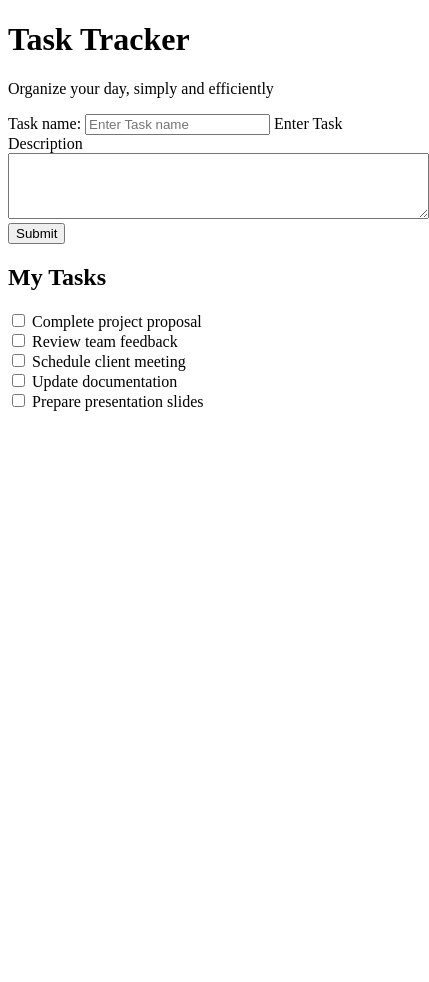
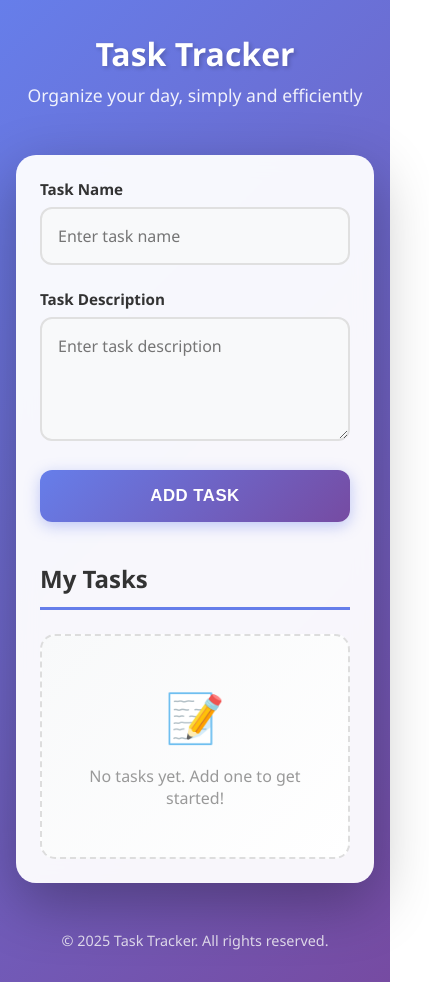
Before and after one commit to rahmanaboussaidy/my-portifolio, a plain HTML site: page project/index.html in a window 390 px wide. Shown: the whole page, 429 px wide, since content can reach past the window. Before the commit the page ends 844 px from the top, so only its background shows below. Drawn offline with Linux system fonts and the light colour scheme.

Commit message:
First Html/Css/Js project

```diff
--- a/project/index.html
+++ b/project/index.html
@@ -5,64 +5,49 @@
     <meta name="viewport" content="width=device-width, initial-scale=1.0">
     <title>Task Tracker</title>
     <link rel="stylesheet" href="style.css">
-    <link rel="stylesheet" href="script.js">
 </head>
 <body>
-    <!-- header -->
-    <Header>
-        <div>
+    <div class="container">
+        <!-- Header -->
+        <header>
             <h1>Task Tracker</h1>
             <p>Organize your day, simply and efficiently</p>
+        </header>
+
+        <!-- Main Card -->
+        <div class="card">
+            <!-- Input Area -->
+            <section class="form-section">
+                <form id="task-form">
+                    <div>
+                        <label for="task-name">Task Name</label>
+                        <input type="text" id="task-name" placeholder="Enter task name" required>
                     </div>
-    </Header>
 
-    <!-- main body -->
-    <main>
-        <!-- Input Area -->
-        <section>
-            <form action="">
-                <label for="task name">Task name: </label>
-                <input type="text" name="task name" placeholder="Enter Task name">
-                <label for="task description">Enter Task Description</label>
-                <textarea name="description" rows="4" cols="50"></textarea>
-                <input type="submit" value="Submit">
+                    <div>
+                        <label for="task-desc">Task Description</label>
+                        <textarea id="task-desc" rows="4" placeholder="Enter task description"></textarea>
+                    </div>
+
+                    <button type="submit">Add Task</button>
                 </form>
             </section>
 
-        <!-- Task List  -->
-        <section>
-            <h2 class="section-title">My Tasks</h2>
-            <div>
-                <input type="checkbox" id="task1" class="task-checkbox">
-                <label for="task1" class="task-label">Complete project proposal</label>
+            <!-- Task List Area -->
+            <section class="task-section">
+                <h2>My Tasks</h2>
+                <div id="task-list">
+                    <div class="empty-message">No tasks yet. Add one to get started!</div>
+                </div>
+            </section>
         </div>
 
-            <div>
-                <input type="checkbox" id="task2" class="task-checkbox">
-                <label for="task2" class="task-label">Review team feedback</label>
+        <!-- Footer -->
+        <footer>
+            <p>&copy; 2025 Task Tracker. All rights reserved.</p>
+        </footer>
     </div>
 
-            <div>
-                <input type="checkbox" id="task3" class="task-checkbox">
-                <label for="task3" class="task-label">Schedule client meeting</label>
-            </div>
-
-            <div>
-                <input type="checkbox" id="task4" class="task-checkbox">
-                <label for="task4" class="task-label">Update documentation</label>
-            </div>
-
-            <div>
-                <input type="checkbox" id="task5" class="task-checkbox">
-                <label for="task5" class="task-label">Prepare presentation slides</label>
-            </div>
-
-        </section>
-    </main>
-
-    <!-- footer  -->
-    <footer>
-
-    </footer>
+    <script src="script.js"></script>
 </body>
 </html>
--- a/project/script.js
+++ b/project/script.js
@@ -0,0 +1,5 @@
+// This is your external JavaScript file
+console.log("The JavaScript file is linked and running!");
+
+// You can add more JavaScript code here
+alert("Hello from the external script!");
--- a/project/style.css
+++ b/project/style.css
@@ -0,0 +1,295 @@
+        /* Reset */
+        * {
+            margin: 0;
+            padding: 0;
+            box-sizing: border-box;
+        }
+
+        /* Base styles */
+        body {
+            font-family: 'Segoe UI', Tahoma, Geneva, Verdana, sans-serif;
+            background: linear-gradient(135deg, #667eea 0%, #764ba2 100%);
+            min-height: 100vh;
+            padding: 2rem 1rem;
+        }
+
+        .container {
+            max-width: 800px;
+            margin: 0 auto;
+        }
+
+        /* Header */
+        header {
+            text-align: center;
+            margin-bottom: 3rem;
+            animation: fadeInDown 0.6s ease;
+        }
+
+        header h1 {
+            color: #fff;
+            font-size: 3rem;
+            font-weight: 700;
+            margin-bottom: 0.5rem;
+            text-shadow: 2px 2px 4px rgba(0,0,0,0.2);
+        }
+
+        header p {
+            color: rgba(255, 255, 255, 0.9);
+            font-size: 1.1rem;
+            font-weight: 300;
+        }
+
+        /* Card Container */
+        .card {
+            background: rgba(255, 255, 255, 0.95);
+            backdrop-filter: blur(10px);
+            border-radius: 20px;
+            padding: 2.5rem;
+            box-shadow: 0 20px 60px rgba(0, 0, 0, 0.3);
+            animation: fadeInUp 0.6s ease;
+        }
+
+        /* Form Section */
+        .form-section {
+            margin-bottom: 2.5rem;
+        }
+
+        form div {
+            margin-bottom: 1.5rem;
+        }
+
+        label {
+            display: block;
+            margin-bottom: 0.5rem;
+            font-weight: 600;
+            color: #333;
+            font-size: 0.95rem;
+        }
+
+        input,
+        textarea {
+            width: 100%;
+            padding: 1rem;
+            font-size: 1rem;
+            border: 2px solid #e0e0e0;
+            border-radius: 12px;
+            transition: all 0.3s ease;
+            font-family: inherit;
+            background: #f8f9fa;
+        }
+
+        input:focus,
+        textarea:focus {
+            outline: none;
+            border-color: #667eea;
+            background: #fff;
+            box-shadow: 0 0 0 4px rgba(102, 126, 234, 0.1);
+        }
+
+        textarea {
+            resize: vertical;
+            min-height: 100px;
+        }
+
+        button {
+            width: 100%;
+            padding: 1rem;
+            font-size: 1.05rem;
+            font-weight: 600;
+            border: none;
+            border-radius: 12px;
+            cursor: pointer;
+            transition: all 0.3s ease;
+            text-transform: uppercase;
+            letter-spacing: 0.5px;
+        }
+
+        button[type="submit"] {
+            background: linear-gradient(135deg, #667eea 0%, #764ba2 100%);
+            color: #fff;
+            box-shadow: 0 4px 15px rgba(102, 126, 234, 0.4);
+        }
+
+        button[type="submit"]:hover {
+            transform: translateY(-2px);
+            box-shadow: 0 6px 20px rgba(102, 126, 234, 0.5);
+        }
+
+        button[type="submit"]:active {
+            transform: translateY(0);
+        }
+
+        /* Task List Section */
+        .task-section {
+            margin-top: 2.5rem;
+        }
+
+        .task-section h2 {
+            color: #333;
+            font-size: 1.5rem;
+            margin-bottom: 1.5rem;
+            padding-bottom: 0.75rem;
+            border-bottom: 3px solid #667eea;
+        }
+
+        #task-list {
+            display: flex;
+            flex-direction: column;
+            gap: 1rem;
+        }
+
+        /* Task Item Styles */
+        .task-item {
+            background: linear-gradient(135deg, #f8f9fa 0%, #fff 100%);
+            padding: 1.5rem;
+            border-radius: 15px;
+            border-left: 5px solid #667eea;
+            box-shadow: 0 4px 15px rgba(0, 0, 0, 0.08);
+            transition: all 0.3s ease;
+            animation: slideIn 0.4s ease;
+        }
+
+        .task-item:hover {
+            transform: translateX(5px);
+            box-shadow: 0 6px 20px rgba(0, 0, 0, 0.12);
+        }
+
+        .task-item h3 {
+            color: #333;
+            font-size: 1.3rem;
+            margin-bottom: 0.5rem;
+            font-weight: 600;
+        }
+
+        .task-item p {
+            color: #666;
+            margin-bottom: 1rem;
+            line-height: 1.6;
+        }
+
+        .task-actions {
+            display: flex;
+            gap: 0.75rem;
+        }
+
+        .task-actions button {
+            flex: 1;
+            padding: 0.75rem;
+            font-size: 0.9rem;
+            font-weight: 600;
+            text-transform: uppercase;
+            letter-spacing: 0.5px;
+        }
+
+        .complete-btn {
+            background: linear-gradient(135deg, #11998e 0%, #38ef7d 100%);
+            color: #fff;
+            box-shadow: 0 4px 10px rgba(17, 153, 142, 0.3);
+        }
+
+        .complete-btn:hover {
+            transform: translateY(-2px);
+            box-shadow: 0 6px 15px rgba(17, 153, 142, 0.4);
+        }
+
+        .delete-btn {
+            background: linear-gradient(135deg, #ee0979 0%, #ff6a00 100%);
+            color: #fff;
+            box-shadow: 0 4px 10px rgba(238, 9, 121, 0.3);
+        }
+
+        .delete-btn:hover {
+            transform: translateY(-2px);
+            box-shadow: 0 6px 15px rgba(238, 9, 121, 0.4);
+        }
+
+        .task-item.completed {
+            opacity: 0.7;
+            border-left-color: #38ef7d;
+        }
+
+        .task-item.completed h3 {
+            text-decoration: line-through;
+            color: #999;
+        }
+
+        .task-item.completed p {
+            color: #aaa;
+        }
+
+        .empty-message {
+            text-align: center;
+            color: #999;
+            padding: 3rem 2rem;
+            background: linear-gradient(135deg, #f8f9fa 0%, #fff 100%);
+            border-radius: 15px;
+            border: 2px dashed #ddd;
+        }
+
+        .empty-message::before {
+            content: "📝";
+            display: block;
+            font-size: 3rem;
+            margin-bottom: 1rem;
+        }
+
+        /* Footer */
+        footer {
+            text-align: center;
+            margin-top: 3rem;
+            color: rgba(255, 255, 255, 0.8);
+            font-size: 0.9rem;
+        }
+
+        /* Animations */
+        @keyframes fadeInDown {
+            from {
+                opacity: 0;
+                transform: translateY(-30px);
+            }
+            to {
+                opacity: 1;
+                transform: translateY(0);
+            }
+        }
+
+        @keyframes fadeInUp {
+            from {
+                opacity: 0;
+                transform: translateY(30px);
+            }
+            to {
+                opacity: 1;
+                transform: translateY(0);
+            }
+        }
+
+        @keyframes slideIn {
+            from {
+                opacity: 0;
+                transform: translateX(-30px);
+            }
+            to {
+                opacity: 1;
+                transform: translateX(0);
+            }
+        }
+
+        /* Responsive */
+        @media (max-width: 768px) {
+            header h1 {
+                font-size: 2rem;
+            }
+
+            .card {
+                padding: 1.5rem;
+            }
+
+            .task-actions {
+                flex-direction: column;
+            }
+
+            .task-actions button {
+                width: 100%;
+            }
+        }
```
Lines whose indentation alone changed are shown as unchanged.
